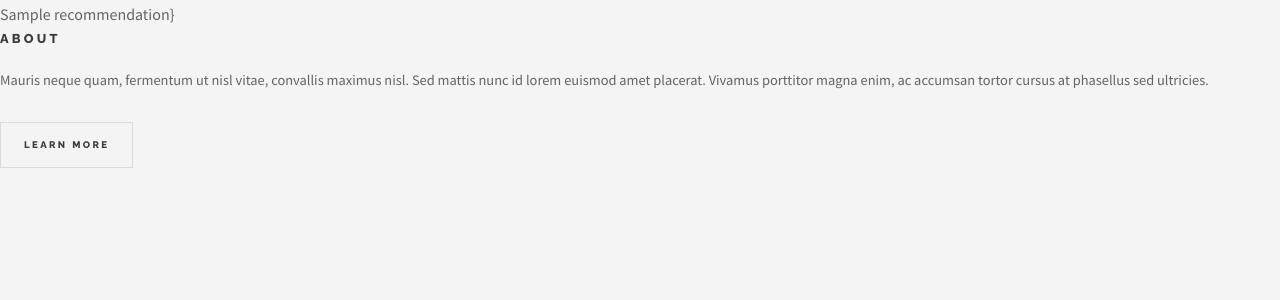
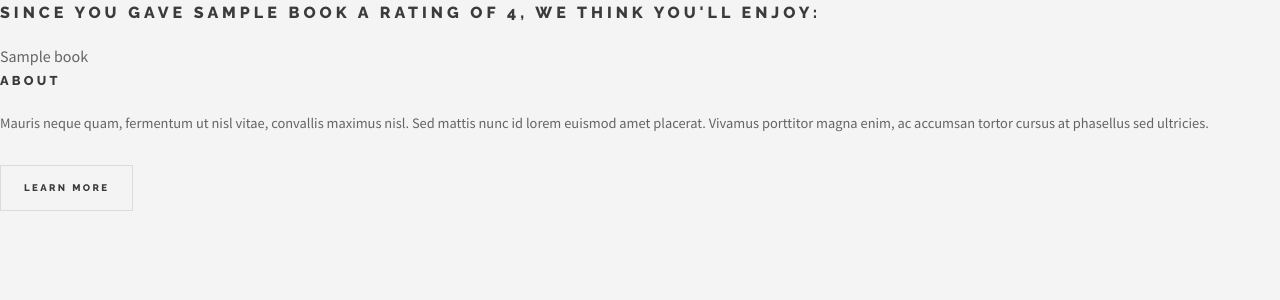
Before and after one commit to lihaochen987/235-Haos-library, a Flask app: template library/templates/findbook/bookrecommendations.html in a window 1280 px wide. Shown: the part 56-356 px from the top of the page. Run offline with Flask 2, Linux system fonts and the light colour scheme; the template is opened without the code that fills it: most values are stand-ins (such as "Sample title", 1, 10 or a date in 2020); some libraries are stand-ins or nearby versions.

Commit message:
Implemented formatting for bookrecommendations.html.

```diff
--- a/library/templates/findbook/bookrecommendations.html
+++ b/library/templates/findbook/bookrecommendations.html
@@ -8,7 +8,13 @@
 {% else %}
 
 {% for recommendation in recommendations %}
-{{ recommendation }}}
+<h1>Since you gave {{ recommendation.book.title}} a rating of {{recommendation.review_rating}}, we think you'll enjoy: </h1>
+{% for book in recommendation.similar_books %}
+<div>
+    {{book}}
+</div>
+
+{% endfor %}
 {% endfor %}
 
 {% endif %}
```
Also changed, not shown: library/findbook/findbook.py (+2 -15 lines).
